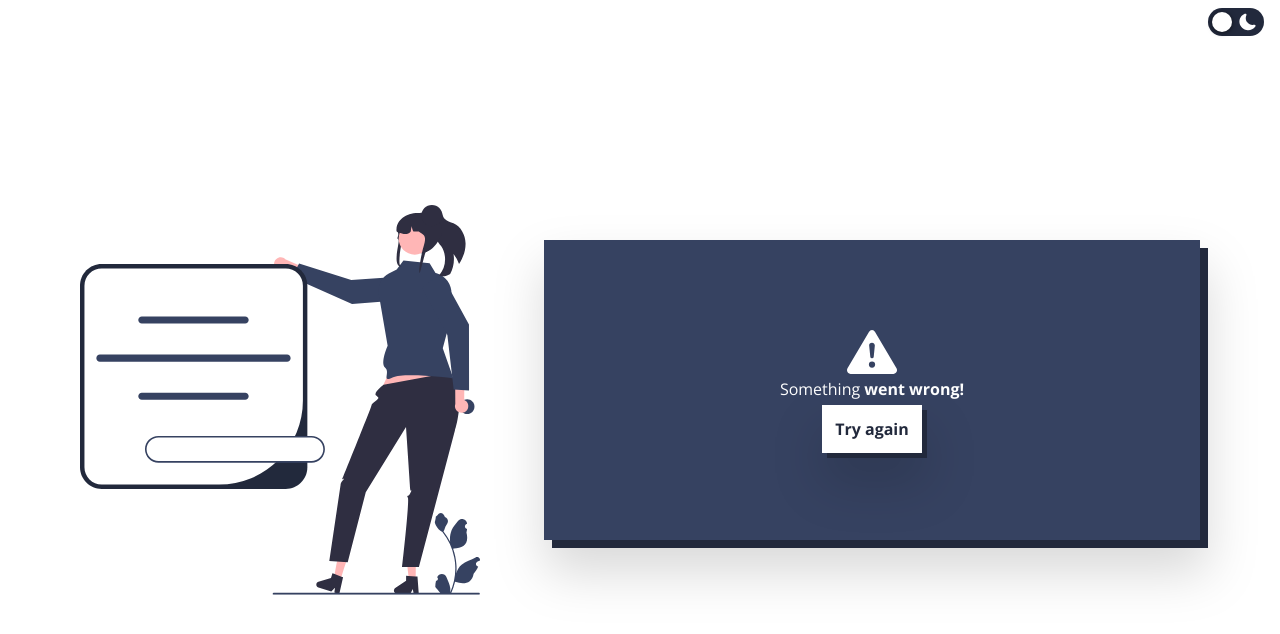
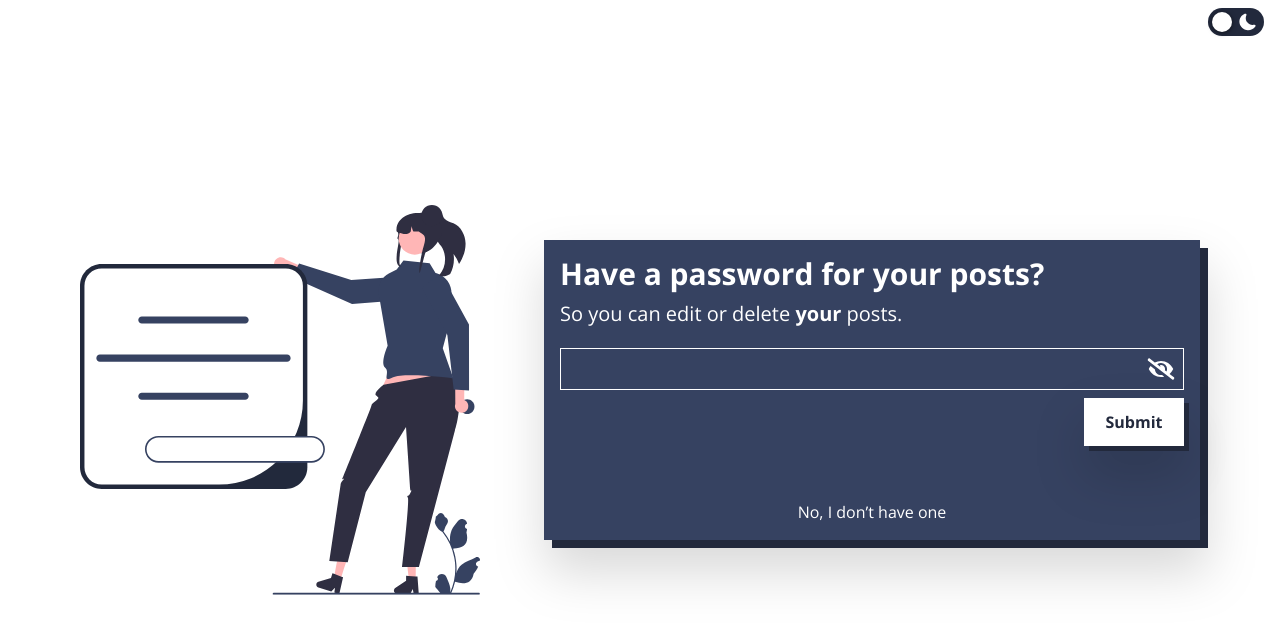
Before and after one commit to marcelee0713/Thoughts, a Next.js app: page /password in a window 1280 px wide. Shown: the top 634 px of the page. Built offline with nearby package versions, Linux system fonts and the light colour scheme.

Commit message:
Functionality of querying the password if they matched

```diff
--- a/src/app/api/password/route.tsx
+++ b/src/app/api/password/route.tsx
@@ -1,18 +1,29 @@
 import { NextResponse } from "next/server";
 import { PrismaClient } from "@prisma/client";
+import { PostUser } from "@/models/post-user";
 const prisma = new PrismaClient();
 
 export async function GET(request: Request) {
   const { searchParams } = new URL(request.url);
   const query = searchParams.get("query");
-  // TODO Make sure to make a query in the database
-  // But make sure if the it doesn't exist, then return an error
-  // If not then send a response.
-  const response = await prisma.post.findMany({
+  if (!query) {
+    return NextResponse.json({ error: "No query provided" }, { status: 400 });
+  }
+
+  const response = await prisma.post.findFirst({
     where: {
-      password: query ? query : "",
+      password: query,
+    },
+    select: {
+      nickname: true,
+      password: true,
+      id: true,
     },
   });
 
-  console.log(query);
+  if (!response) {
+    return NextResponse.json({ error: "Doesn't exist!" }, { status: 400 });
+  }
+
+  return NextResponse.json(response);
 }
--- a/src/app/password/page.tsx
+++ b/src/app/password/page.tsx
@@ -10,23 +10,29 @@ import { PostUser } from "@/models/post-user";
 export default function PasswordPage() {
   const [visible, setVisible] = useState(false);
   const [isLoading, setIsLoading] = useState(false);
-  const [hasError, setHasError] = useState(true);
+  const [hasError, setHasError] = useState(false);
 
   async function handleSubmit(e: FormEvent<HTMLFormElement>) {
     e.preventDefault();
     const formData = new FormData(e.target as HTMLFormElement);
     const query = formData.get("query")?.toString().trim();
 
-    console.log(query);
     if (query) {
       try {
         setIsLoading(true);
         setHasError(false);
 
-        const response = await fetch("api/password/search?query=" + query);
+        const response = await fetch("/api/password?query=" + query);
         const user: PostUser = await response.json();
+
+        if (!user.password) {
+          throw new Error("Error, doesn't exist");
+        }
+        // TODO: Do a redirect to the PeoplesThoughtsPage
       } catch (e) {
+        setHasError(true);
       } finally {
+        setIsLoading(false);
       }
     } else {
       return;
@@ -58,10 +64,16 @@ export default function PasswordPage() {
         {hasError && (
           <div className="w-full flex flex-col items-center justify-center bg-accent text-secondary p-4 h-letterPageHeight dark:bg-secondary dark:text-primary mb-5  shadow-rightLetterShadow shadow-primary dark:shadow-accent drop-shadow-2xl transition-colors duration-300">
             <BsExclamationTriangleFill size={50} />
-            <div className="flex flex-col gap-1 items-center">
-              <div>
-                Something <strong>went wrong!</strong>
+            <div className="flex flex-col gap-2 items-center">
+              <div className="flex flex-col items-center">
+                <div>
+                  <strong>Error</strong>
+                </div>
+                <div>
+                  Post <strong>does not exist!</strong>
+                </div>
               </div>
+
               <button
                 onClick={() => {
                   setIsLoading(false);
```
Also changed, not shown: 2 other files (tests, documents, lock files or other folders).
